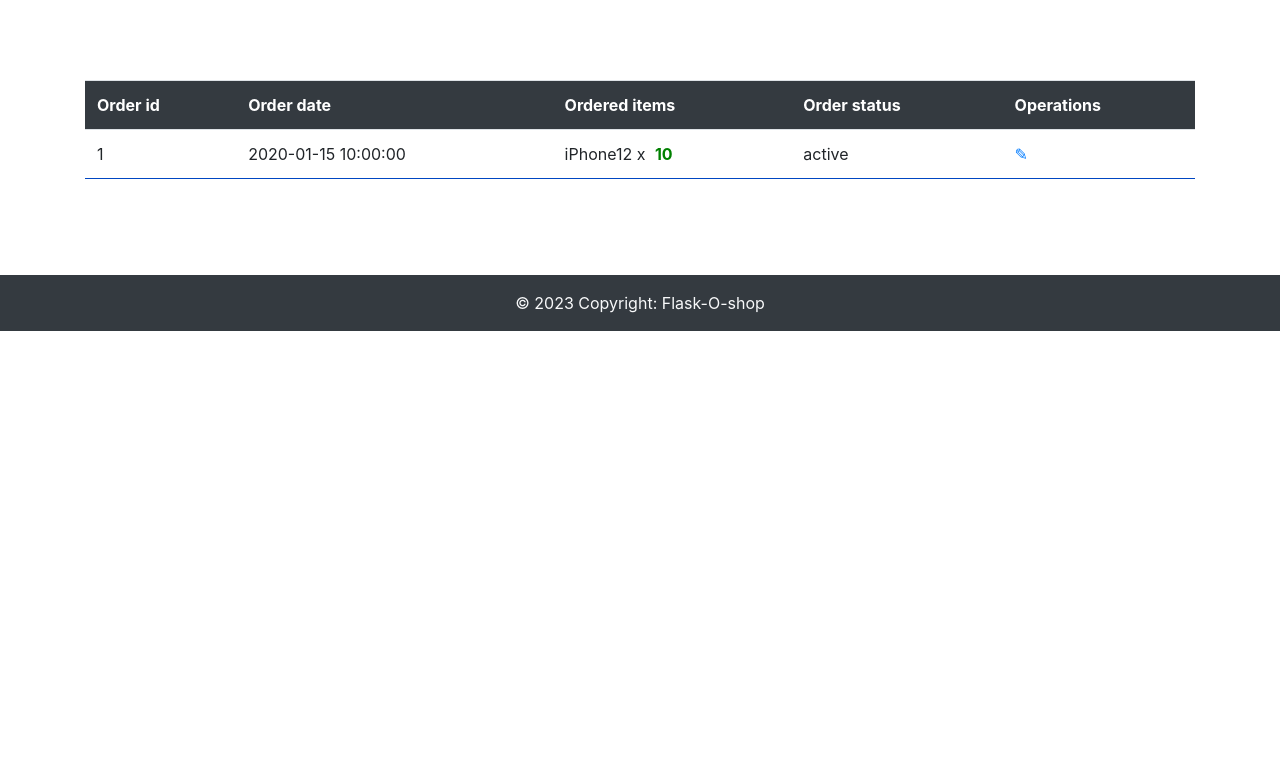
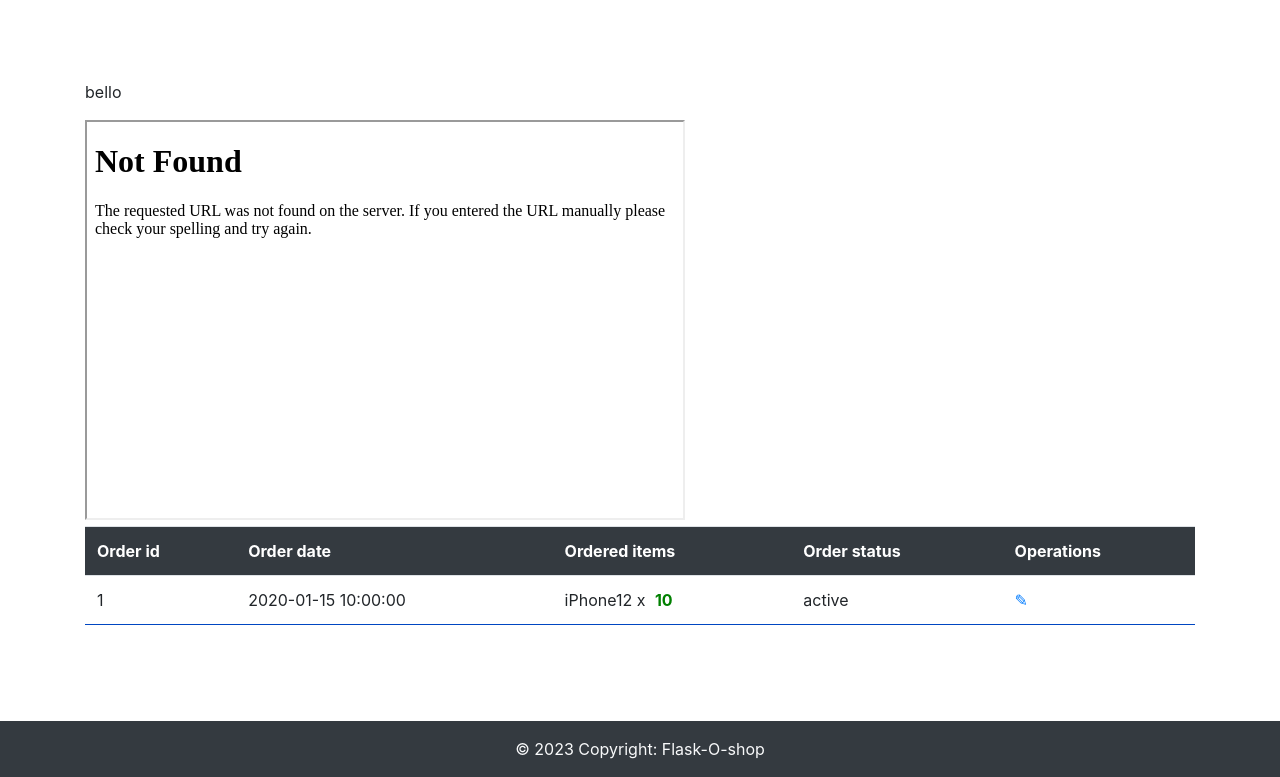
Before and after one commit to peishan31/24eMart, a Flask app: page /admin/ in a window 1280 px wide. Shown: the part 56-833 px from the top of the page. Before the commit the page ends 387 px from the top, so only its background shows below. Run offline with Flask 2, Linux system fonts and the light colour scheme; data comes from the database, SQL or seed files in the repository; tables that the repository leaves empty hold one stand-in row (values such as "Sample post"); some libraries are stand-ins or nearby versions.

Commit message:
add iframe

```diff
--- a/app/admin/templates/admin/home.html
+++ b/app/admin/templates/admin/home.html
@@ -19,7 +19,8 @@
     {% if not orders %}
 		<div class="flash-error">No orders have been placed yet.</div>
 	{% else %}
-
+	<p>bello</p>
+    <iframe width="600" height="400" src="{{ dashboardEmbedUrl }}"></iframe>
     <table class="table table-striped">
         <tr>
             <th>Order id</th>
@@ -47,5 +48,3 @@
 
 	{% endif %}
 {% endblock %}
-
-<iframe width="600" height="400" src="{{ dashboardEmbedUrl }}"></iframe>
```
